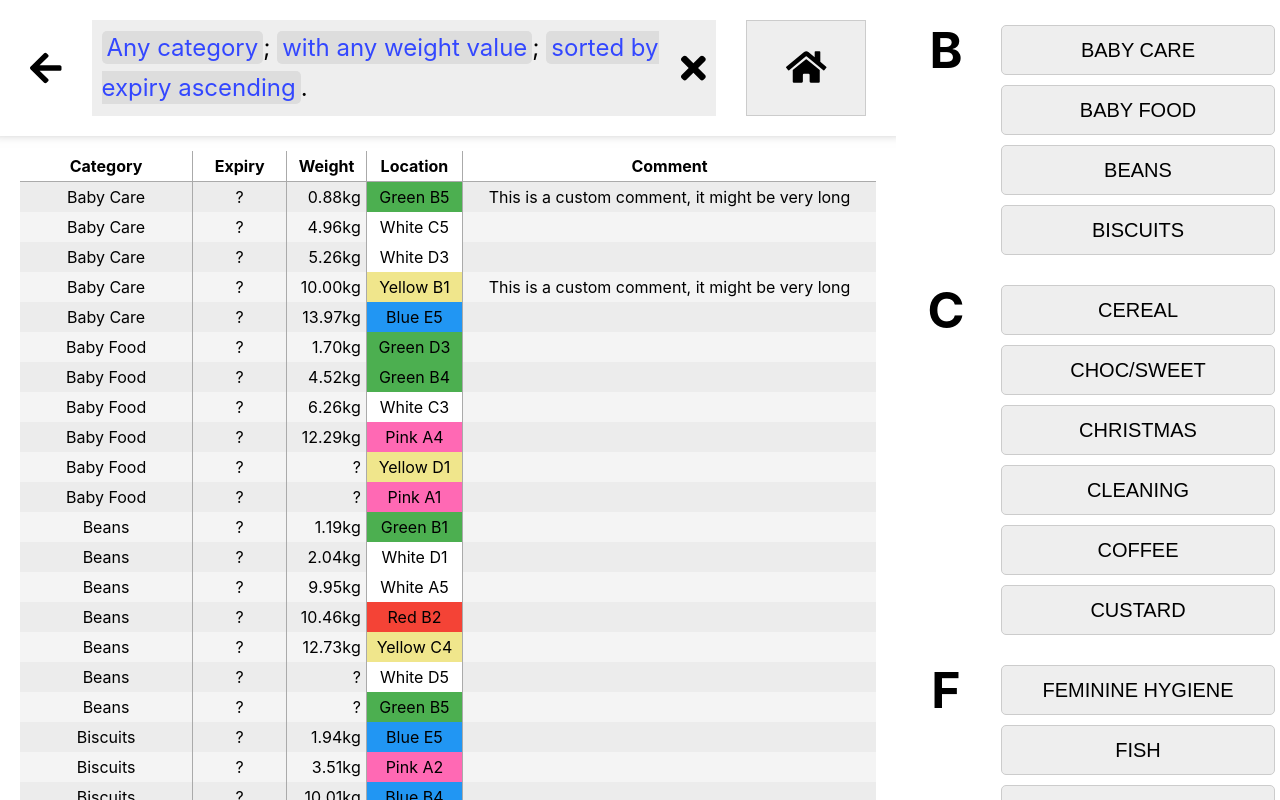
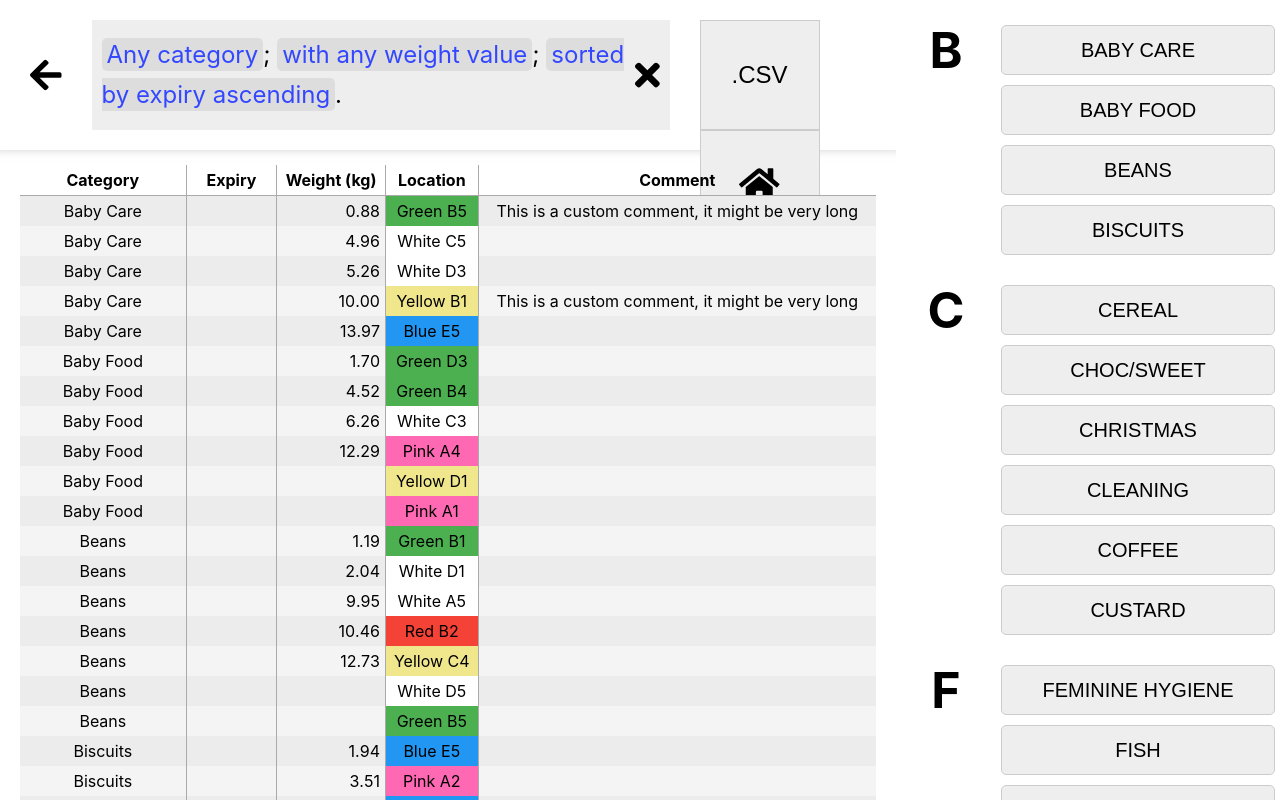
Before and after one commit to Kacper-Lubisz/TrayMaster, a React (Create React App) app: page / in a window 1280 px wide. Both pictures are taken after a click on the button "SEARCH". Built offline with nearby package versions, Linux system fonts and the light colour scheme.

Commit message:
Added export to .csv into SearchPage.tsx (this is a prerequisite for .csv reports)

```diff
--- a/src/components/ViewPort.tsx
+++ b/src/components/ViewPort.tsx
@@ -10,7 +10,7 @@ import classNames from "classnames/bind";
 import {isEqual} from "lodash";
 import "pepjs";
 import React from "react";
-import {Column, Shelf, Tray, TrayCell, Warehouse, Zone} from "../core/WarehouseModel";
+import {Column, NULL_CATEGORY_STRING, Shelf, Tray, TrayCell, Warehouse, Zone} from "../core/WarehouseModel";
 import {traySizes} from "../core/WarehouseModel/Layers/Column";
 import {KeyboardName} from "../pages/ShelfViewPage";
 import "../styles/shelfview.scss";
@@ -427,7 +427,7 @@ export class ViewPort extends React.Component<ViewPortProps, ViewPortState> {
                         })}
                         icon={tickSolid}/>
                     {tray instanceof Tray ? <>
-                        <div className="trayCategory">{tray.category?.name ?? "Unsorted"}</div>
+                        <div className="trayCategory">{tray.category?.name ?? NULL_CATEGORY_STRING}</div>
 
                         {tray.expiry ? <div className="trayExpiry" style={expiryStyle}>
                             <div>{tray.expiry.label}</div>
--- a/src/core/WarehouseModel.ts
+++ b/src/core/WarehouseModel.ts
@@ -36,6 +36,8 @@ export interface TraySpace {
     index: number;
     parentColumn: Column;
 }
+
+export const NULL_CATEGORY_STRING = "Unsorted";
 
 /**
  * Represents a single tray category
--- a/src/pages/SearchPage.tsx
+++ b/src/pages/SearchPage.tsx
@@ -4,7 +4,7 @@ import React from "react";
 import {RouteComponentProps, withRouter} from "react-router-dom";
 import {LoadingSpinner} from "../components/LoadingSpinner";
 import {PanelState, SearchPanel} from "../components/SearchPanel";
-import {Category, Tray, Warehouse} from "../core/WarehouseModel";
+import {Category, NULL_CATEGORY_STRING, Tray, Warehouse} from "../core/WarehouseModel";
 import "../styles/search.scss";
 import {getExpiryColor} from "../utils/getExpiryColor";
 import {getTextColorForBackground} from "../utils/getTextColorForBackground";
@@ -85,6 +85,49 @@ class SearchPage extends React.Component<SearchPageProps & RouteComponentProps,
         });
     }
 
+    private sanitiseStringToCSV(string: string): string {
+        return `"${string.replace("\"", "\"\"")}"`;
+    }
+
+    buildCSVFile(): Blob {
+
+        const header = "Category, Expiry, Expiry From Timestamp, Expiry To Timestamp, Weight, Zone, Bay, Shelf, Comment\n";
+
+        const content = this.props.search.results?.map(tray => {
+
+            const line: string[] = [
+                tray.category?.name ?? NULL_CATEGORY_STRING,
+                tray.expiry?.label ?? "",
+                tray.expiry?.from?.toString() ?? "",
+                tray.expiry?.to?.toString() ?? "",
+                tray.weight?.toString() ?? "",
+                tray.parentZone.name,
+                tray.parentBay.name,
+                tray.parentShelf.name,
+                tray.comment ?? ""
+            ];
+
+
+            return `${line.map(element =>
+                this.sanitiseStringToCSV(element)
+            ).reduce((acc, cur) =>
+                `${acc}${cur},`, "")}\n`;
+
+        }).reduce((acc, cur) => acc + cur) ?? null;
+
+        return new Blob([content ? header + content : ""], {type: "text/plain"});
+
+    }
+
+    downloadFile(filename: string, content: Blob): void {
+        const element = document.createElement("a");
+        element.href = URL.createObjectURL(content);
+        element.download = filename;
+        document.body.appendChild(element); // Required for this to work in FireFox
+        element.click();
+        document.body.removeChild(element);
+    }
+
     render(): React.ReactNode {
         return <div id="searchPage">
             <div id="leftPanel">
@@ -97,6 +140,13 @@ class SearchPage extends React.Component<SearchPageProps & RouteComponentProps,
                         <FontAwesomeIcon icon={cross} onClick={this.clearQuery.bind(this)}/>
                     </div>
                     <div id="sentenceR">
+                        <button
+                            onClick={() => this.downloadFile(
+                                `Search ${new Date().toDateString()}.csv`,
+                                this.buildCSVFile()
+                            )}>
+                            .CSV
+                        </button>
                         <button onClick={() => this.props.history.push("/menu")}>
                             <FontAwesomeIcon icon={menuIcon}/>
                         </button>
@@ -189,7 +239,7 @@ class SearchPage extends React.Component<SearchPageProps & RouteComponentProps,
                 <tr>
                     <th>Category</th>
                     <th>Expiry</th>
-                    <th>Weight</th>
+                    <th>Weight (kg)</th>
                     <th>Location</th>
                     <th>Comment</th>
                 </tr>
@@ -219,18 +269,13 @@ class SearchPage extends React.Component<SearchPageProps & RouteComponentProps,
                         };
                     })();
 
-                    const weightString = (() => {
-                        if (tray.weight) {
-                            return `${tray.weight.toLocaleString(undefined, {minimumFractionDigits: 2})}kg`;
-                        }
-                        return "?";
-                    })();
+                    const weightString = tray.weight?.toLocaleString(undefined, {minimumFractionDigits: 2}) ?? "";
 
                     const locationString = `${tray.parentZone.name} ${tray.parentBay.name}${tray.parentShelf.name}`;
 
                     return <tr key={i}>
-                        <td>{tray.category?.name ?? "?"}</td>
-                        <td style={expiryStyle}>{tray.expiry?.label ?? "?"}</td>
+                        <td>{tray.category?.name ?? ""}</td>
+                        <td style={expiryStyle}>{tray.expiry?.label ?? ""}</td>
                         <td className="weightCell">{weightString}</td>
                         <td style={zoneStyle}>{locationString}</td>
                         <td className="commentCell">{tray.comment}</td>
```
